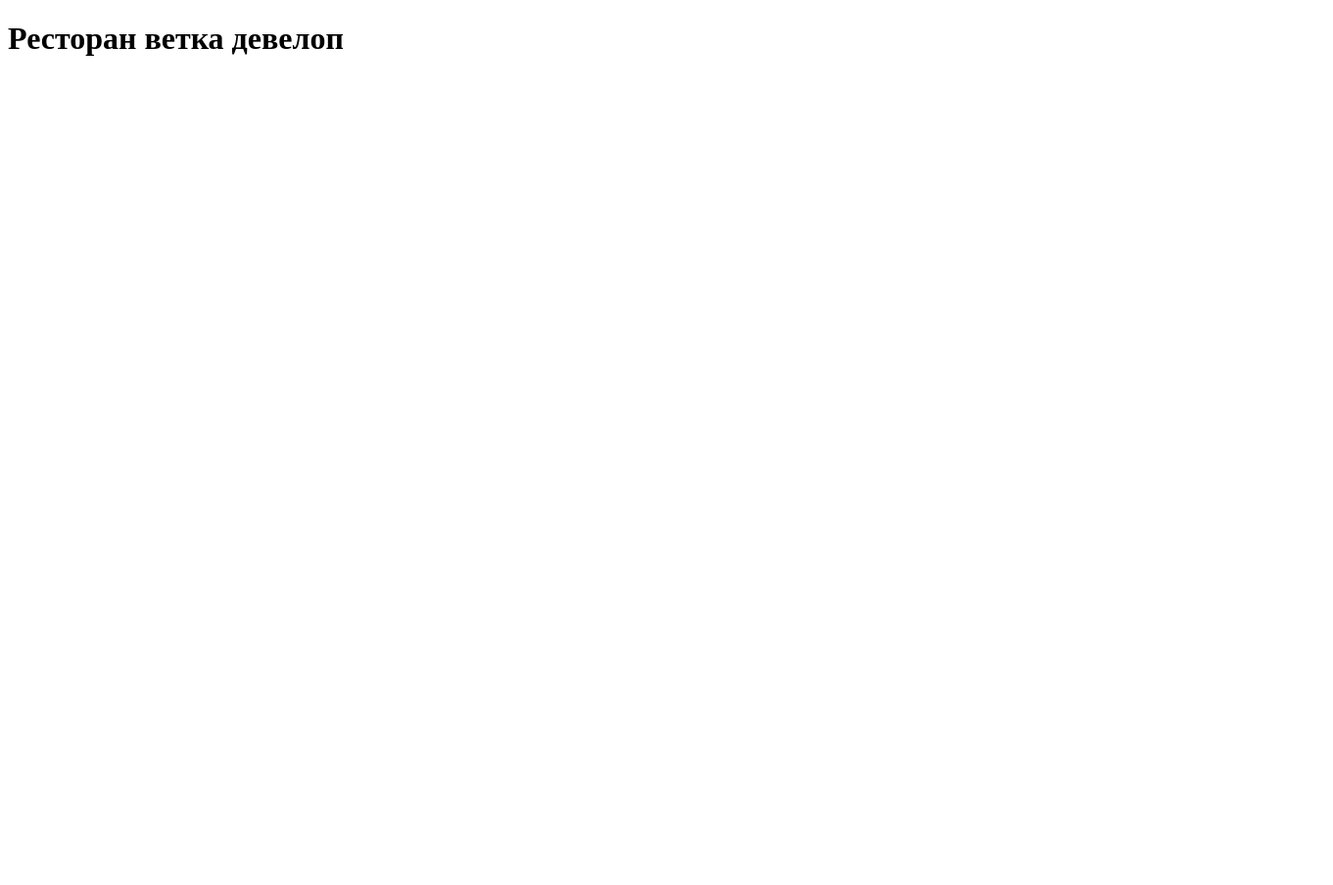
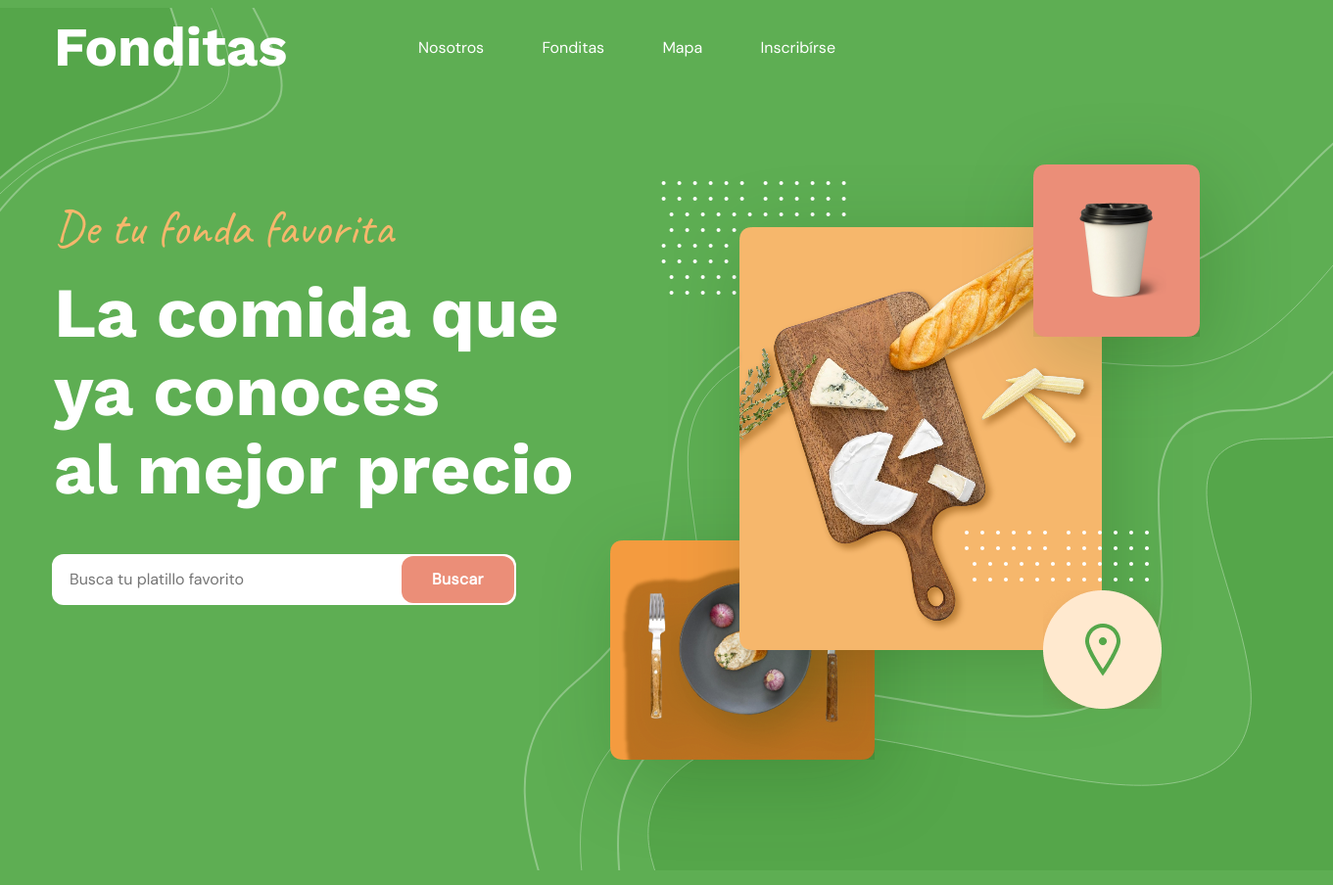
Before and after one commit to Kotangens1/restaurant, a plain HTML site: page index.html in a window 1280 px wide. Shown: the whole page at 98% size, 1361 px wide, since content can reach past the window. Before the commit the page ends 800 px from the top, so only its background shows below. Drawn offline with nearby package versions, Linux system fonts and the light colour scheme.

Commit message:
transfer files in loptop

```diff
--- a/index.html
+++ b/index.html
@@ -4,9 +4,53 @@
     <meta charset="UTF-8">
     <meta http-equiv="X-UA-Compatible" content="IE=edge">
     <meta name="viewport" content="width=device-width, initial-scale=1.0">
+    <link rel="stylesheet" href="style.css">
+    <style>
+        @import url('https://fonts.googleapis.com/css2?family=Work+Sans:wght@700&display=swap');
+        </style>
+    <style>
+        @import url('https://fonts.googleapis.com/css2?family=DM+Sans&family=Work+Sans:wght@700&display=swap');
+        </style>
+    <style>
+        @import url('https://fonts.googleapis.com/css2?family=Caveat&family=DM+Sans&family=Work+Sans:wght@700&display=swap');
+        </style>
     <title>Document</title>
 </head>
 <body>
-    <h1>Ресторан ветка девелоп</h1>
+    <header>
+        <content class="header-content">
+            <div class="header-logo">Fonditas</div>
+            <nav>
+                <ul class="nav-container">
+                    <li>Nosotros</li>
+                    <li>Fonditas</li>
+                    <li>Mapa</li>
+                    <li>Inscribírse</li>
+                </ul>
+
+            </nav>
+            <!-- <button class="nav_log-in">Inicia sesión</button>
+            <button class="nav_basket"></button> -->
+            <text class="header-italics">
+                De tu fonda favorita
+            </text>
+            <text class="header-slogan">La comida que ya conoces <br>al mejor precio</text>
+            <container class="header-container-button">
+                <input class="header-button-input" placeholder="Busca tu platillo favorito">
+                <button class="header-button">Buscar</button>
+            </container>
+            <picture class="header-pictures">
+
+                <img class="header-picture-1 header-picture" src="img/food1.png" alt="">
+                <img class="header-picture-2 header-picture" src="img/food2.png" alt="">
+                <img class="header-picture-3 header-picture" src="img/food3.png" alt="">
+                <img class="header-picture-4 header-picture" src="img/pin.png" alt="">
+                <img class="header-picture-5 header-picture" src="img/img1.svg" alt="">
+            </picture>
+        </content>
+        <decoration-background>
+            <img src="img/background-header.svg" alt="">
+        </decoration-background>
+    </header>
 </body>
 </html>
--- /dev/null
+++ b/style.css
@@ -0,0 +1,198 @@
+body {
+  display: flex;
+  justify-content: center;
+  background-color: #5eae53;
+}
+
+input {
+  background: #ffffff;
+  border-radius: 12px;
+
+  font-family: DM Sans;
+  font-style: normal;
+  font-weight: normal;
+  font-size: 16px;
+  line-height: 32px;
+  color: rgba(51, 51, 51, 0.501557);
+
+  padding-left: 16px;
+  padding-top: 0;
+  border: 0;
+}
+
+button {
+  position: relative;
+
+  font-family: DM Sans;
+  font-style: normal;
+  font-weight: bold;
+  font-size: 16px;
+  line-height: 21px;
+  text-align: center;
+
+  padding-left: 30.92px;
+  padding-right: 31.08px;
+  padding-top: 13px;
+  padding-bottom: 14px;
+  letter-spacing: 0.4px;
+
+  color: #ffffff;
+
+  border: 0;
+
+  background: #eb8e78;
+  border-radius: 12px;
+  height: 48px;
+}
+
+header {
+  position: relative;
+  background-color: #5eae53;
+  width: 1440px;
+  height: 880px;
+}
+
+.header-content {
+  position: absolute;
+  margin: 0 135px 0 135px;
+  width: 1170px;
+  height: 880px;
+  display: flex;
+  /* background-color: rgb(223, 255, 240); */
+}
+
+nav {
+  position: absolute;
+  display: flex;
+  justify-content: center;
+  width: 100%;
+  height: 100%;
+}
+.nav-container {
+  position: relative;
+  top: 25px;
+  list-style-type: none;
+
+  width: 426px;
+  height: 32px;
+  margin: 0;
+
+  display: flex;
+  justify-content: space-between;
+
+  font-family: DM Sans;
+  font-style: normal;
+  font-weight: normal;
+  font-size: 16px;
+  line-height: 32px;
+
+  text-align: center;
+
+  color: #ffffff;
+}
+
+ul {
+  padding: 0;
+}
+
+.header-logo {
+  position: relative;
+  top: 16px;
+
+  font-family: Work Sans;
+  font-style: normal;
+  font-weight: bold;
+  font-size: 56px;
+  line-height: 48px;
+
+  color: #ffffff;
+}
+
+.header-italics {
+  position: absolute;
+  top: 193px;
+  font-family: Caveat;
+  font-style: normal;
+  font-weight: normal;
+  font-size: 50px;
+  line-height: 63px;
+
+  color: #f6b76c;
+}
+
+.header-slogan {
+  position: absolute;
+  top: 271px;
+  width: 531px;
+  height: 240px;
+  font-family: Work Sans;
+  font-style: normal;
+  font-weight: bold;
+  font-size: 72px;
+  line-height: 80px;
+  color: #ffffff;
+}
+
+.header-container-button {
+  position: absolute;
+  top: 558px;
+  left: -2px;
+  width: 470px;
+  height: 48px;
+  border: 2px solid #ffffff;
+  border-radius: 12px;
+  background-color: rgb(255, 255, 255);
+  display: flex;
+  justify-content: space-between;
+  align-items: center;
+}
+
+.header-button-input {
+  width: 470px;
+  height: 48px;
+}
+
+.header-button {
+}
+
+.header-pictures {
+  position: absolute;
+  top: 160px;
+  right: 0px;
+  width: 602px;
+  height: 608px;
+}
+
+.header-picture {
+  position: absolute;
+}
+
+.header-picture-1 {
+  z-index: 3;
+  top: 0;
+  right: 0;
+  filter: drop-shadow(10px 20px 40px rgba(7, 57, 0, 0.197973));
+}
+.header-picture-2 {
+  z-index: 2;
+  top: 64px;
+  right: 100px;
+  filter: drop-shadow(10px 20px 40px rgba(7, 57, 0, 0.197973));
+}
+.header-picture-3 {
+  bottom: 0;
+  left: 0;
+  filter: drop-shadow(10px 20px 40px rgba(7, 57, 0, 0.197973));
+}
+
+.header-picture-4 {
+  z-index: 3;
+  bottom: 52px;
+  right: 39px;
+}
+
+.header-picture-5 {
+  z-index: 4;
+  bottom: 182px;
+  right: 52px;
+}
```
Also changed, not shown: img/background-header.svg (added), img/food1.png (added), img/food2.png (added), img/food3.png (added), img/img1.svg (added), img/pin.png (added).
